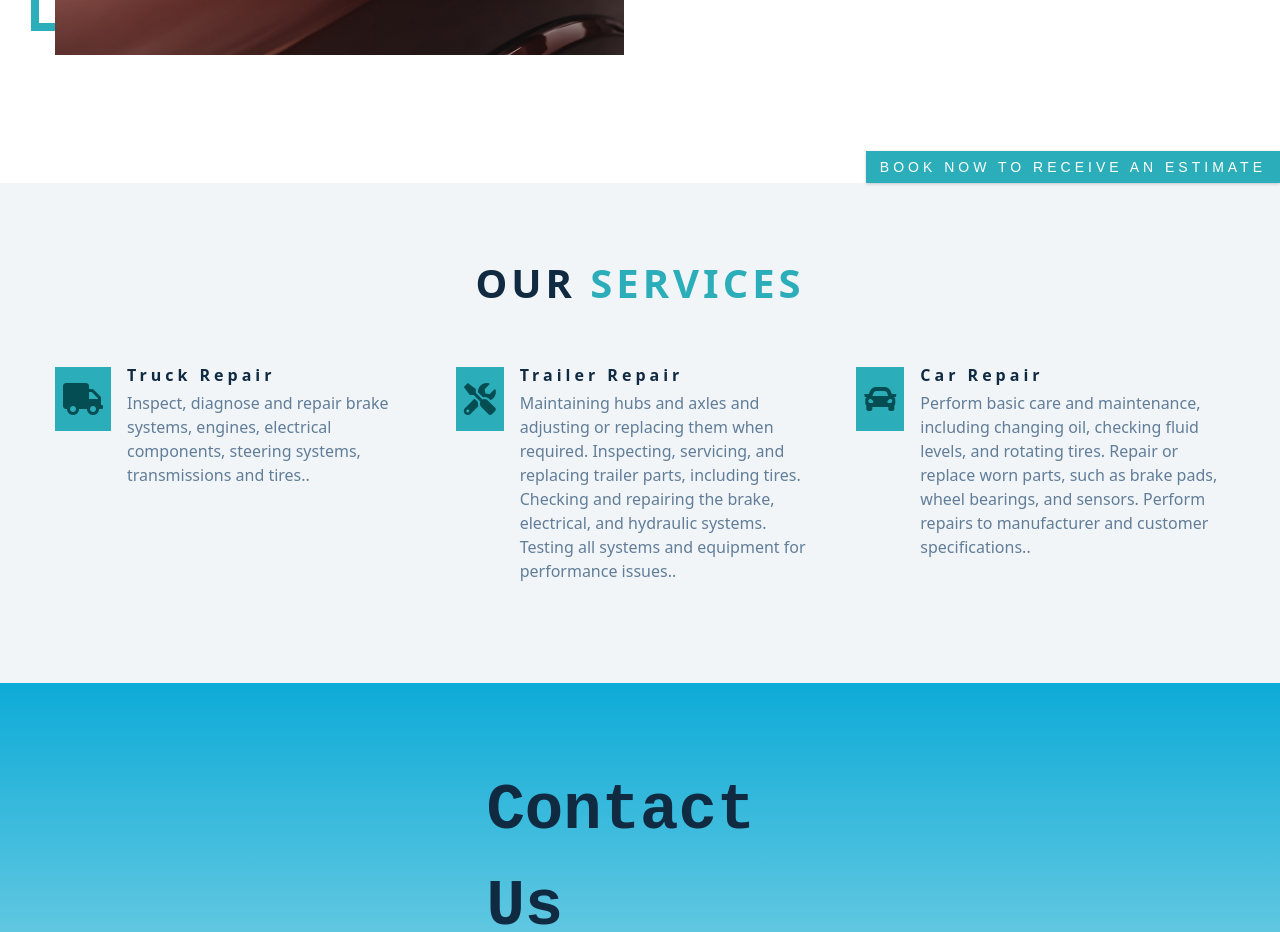
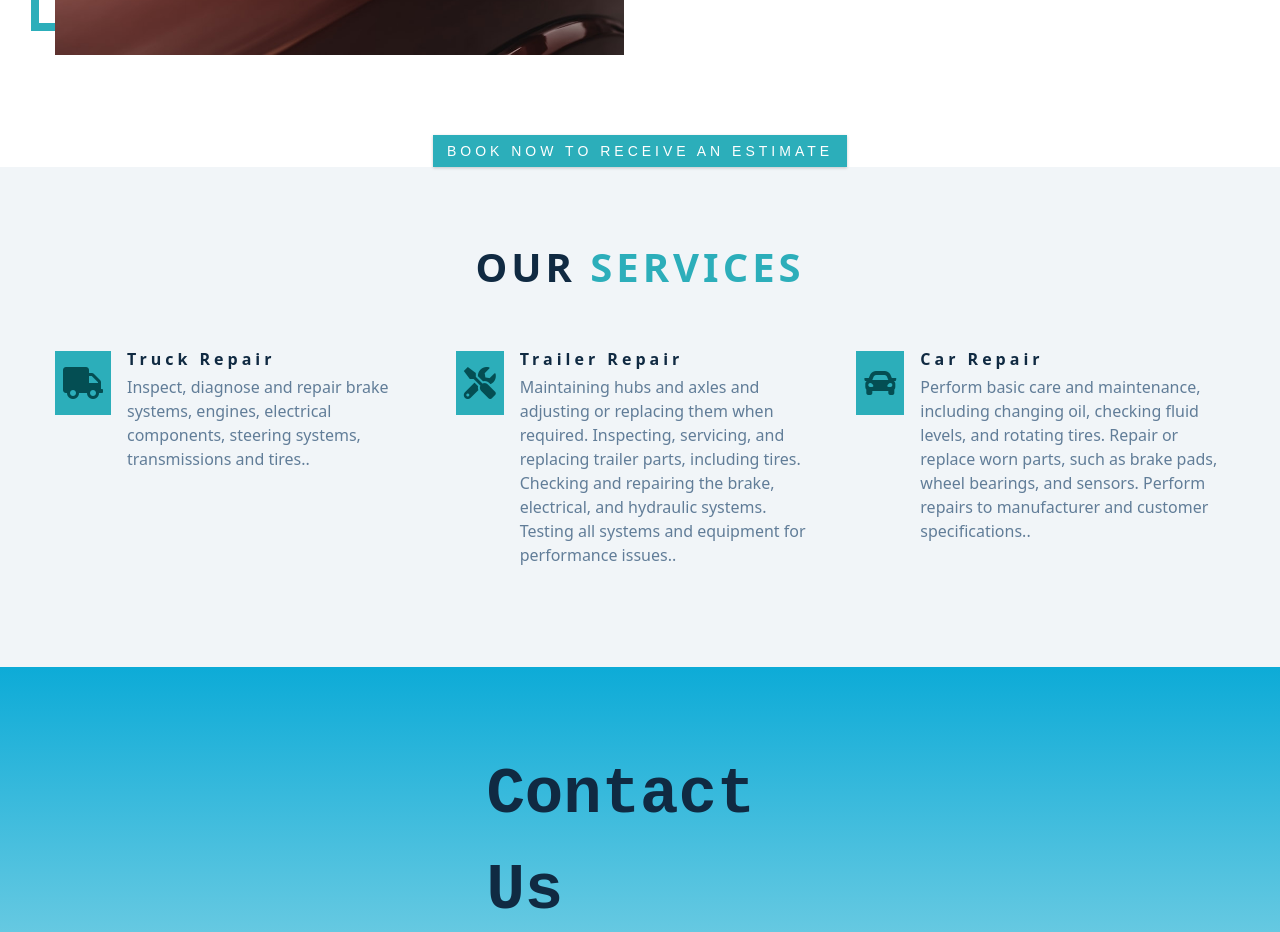
Before and after one commit to jsagao/client2, a React (Vite) app: page / in a window 1280 px wide. Shown: the part 1640-2572 px from the top of the page. Built offline with nearby package versions, Linux system fonts and the light colour scheme.

Commit message:
changed button book now to receive an estimate

```diff
--- a/src/index.css
+++ b/src/index.css
@@ -638,7 +638,7 @@ Contactus
   cursor: pointer;
   box-shadow: 0 1px 3px rgba(0, 0, 0, 0.2);
   margin-top: 1rem;
-  margin-left: auto;
+  margin: auto;
 }
 .btn2contact:hover {
   color: var(--clr-primary-1);
```
